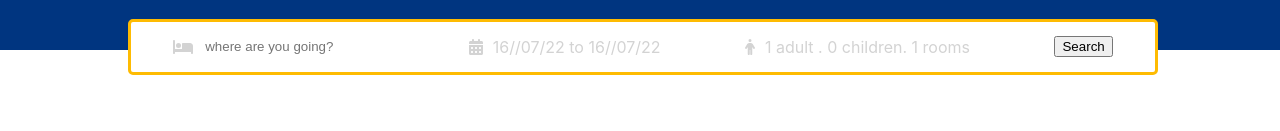
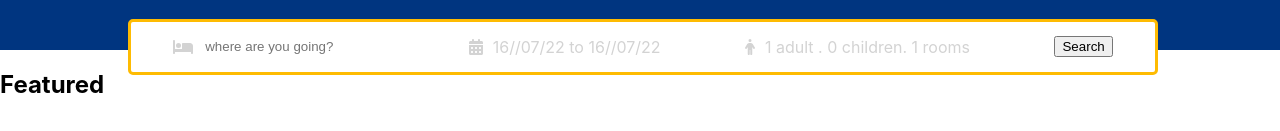
Before and after one commit to bellicose77/booking-app-clientside, a React (Create React App) app: page / in a window 1280 px wide. Shown: the part 319-450 px from the top of the page. Built offline with nearby package versions, Linux system fonts and the light colour scheme.

Commit message:
home page

```diff
--- a/src/pages/Home/Home.js
+++ b/src/pages/Home/Home.js
@@ -1,4 +1,5 @@
 import React from 'react';
+import Featured from '../../components/Featured/Featured';
 import Header from '../../components/Header/Header';
 import Navbar from '../../components/Navbar/Navbar';
 import './Home.css';
@@ -8,7 +9,7 @@ const Home = () => {
            <Navbar/>
            <Header/>
            <div className='homeContainer'>
-
+               <Featured/>
            </div>
         </div>
     );
```
